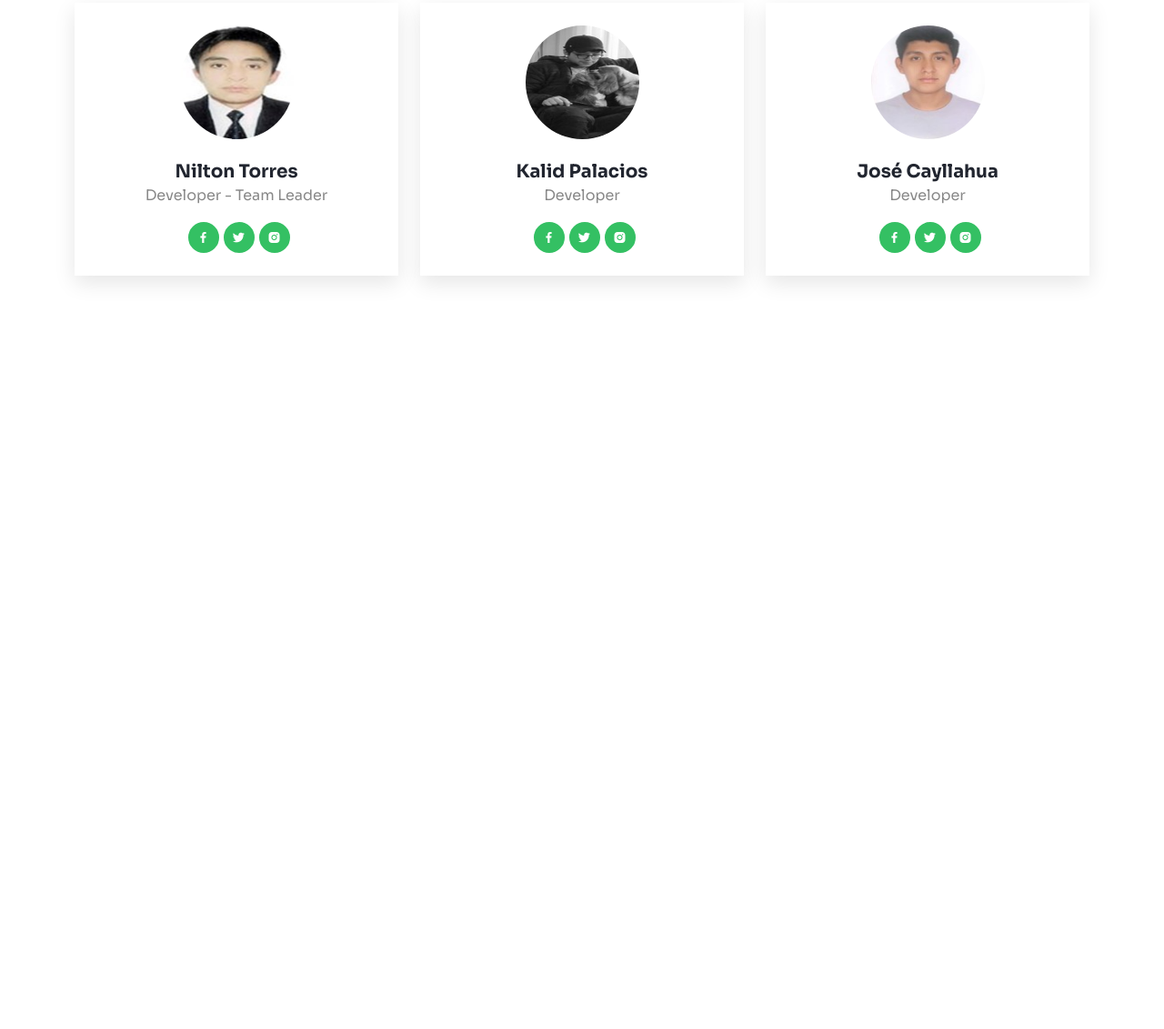
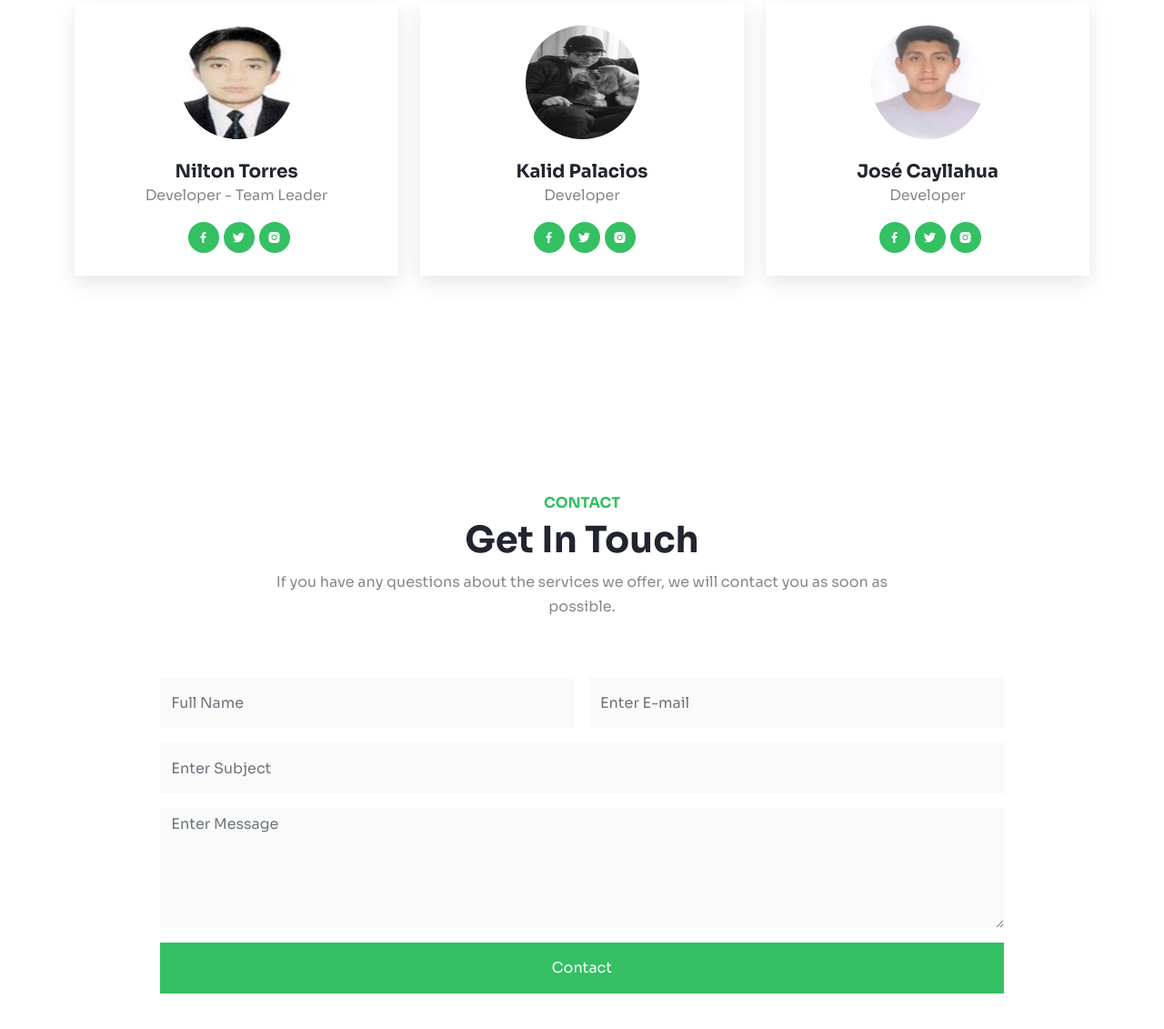
Before and after one commit to DiGol-OpenSource/Landing-Page-Open-Source, a plain HTML site: page index.html in a window 1280 px wide. Shown: the part 4481-5612 px from the top of the page at 91% size. Before the commit the page ends 4904 px from the top, so only its background shows below. Drawn offline with nearby package versions, Linux system fonts and the light colour scheme.

Commit message:
feat: contact-us section created

```diff
--- a/css/style.css
+++ b/css/style.css
@@ -178,3 +178,14 @@ section {
     background-color: transparent;
     border-color: var(--primarys);
 }
+
+
+form input.form-control {
+    height: 56px;
+}
+
+form .form-control {
+    border: transparent;
+    border-radius: 0;
+    background-color: rgba(0,0,0,0.02);
+}
--- a/index.html
+++ b/index.html
@@ -342,6 +342,41 @@
     </section>
     <!-- Team -->
 
+    <!-- Contact -->
+    <section id="contact">
+        <div class="container">
+            <div class="row mb-5">
+                <div class="col-md-8 mx-auto text-center">
+                    <h6 class="text-primary">CONTACT</h6>
+                    <h1>Get In Touch</h1>
+                    <p>If you have any questions about the services we offer, we will contact you as soon as possible.
+                    </p>
+                </div>
+            </div>
+
+            <form action="" class="row g-3 justify-content-center">
+                <div class="col-md-5">
+                    <input type="text" class="form-control" placeholder="Full Name">
+                </div>
+                <div class="col-md-5">
+                    <input type="text" class="form-control" placeholder="Enter E-mail">
+                </div>
+                <div class="col-md-10">
+                    <input type="text" class="form-control" placeholder="Enter Subject">
+                </div>
+                <div class="col-md-10">
+                    <textarea name="" id="" cols="30" rows="5" class="form-control"
+                        placeholder="Enter Message"></textarea>
+                </div>
+                <div class="col-md-10 d-grid">
+                    <button class="btn btn-primary">Contact</button>
+                </div>
+            </form>
+
+        </div>
+    </section>
+    <!-- Contact -->
+
 
 
 </body>
```
